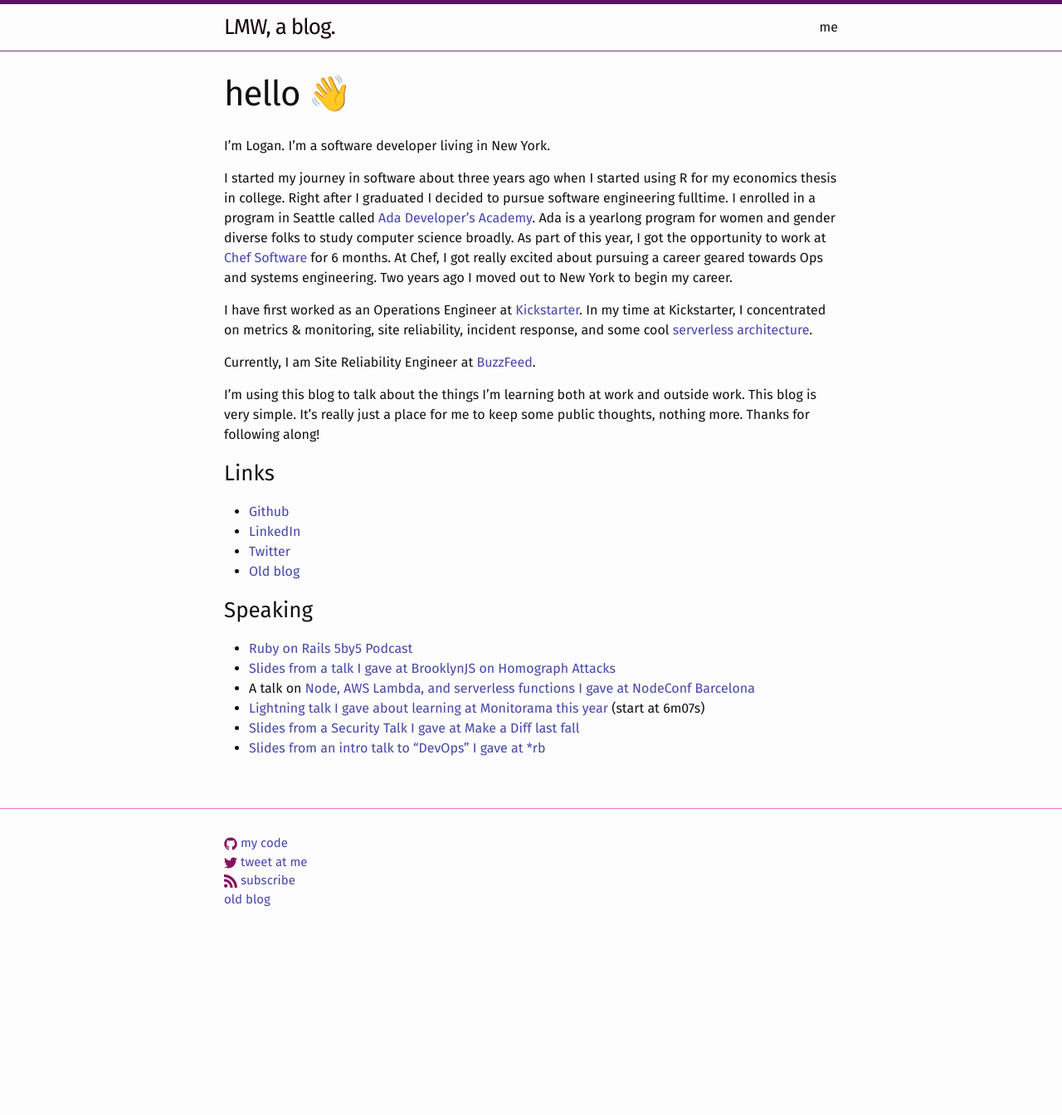
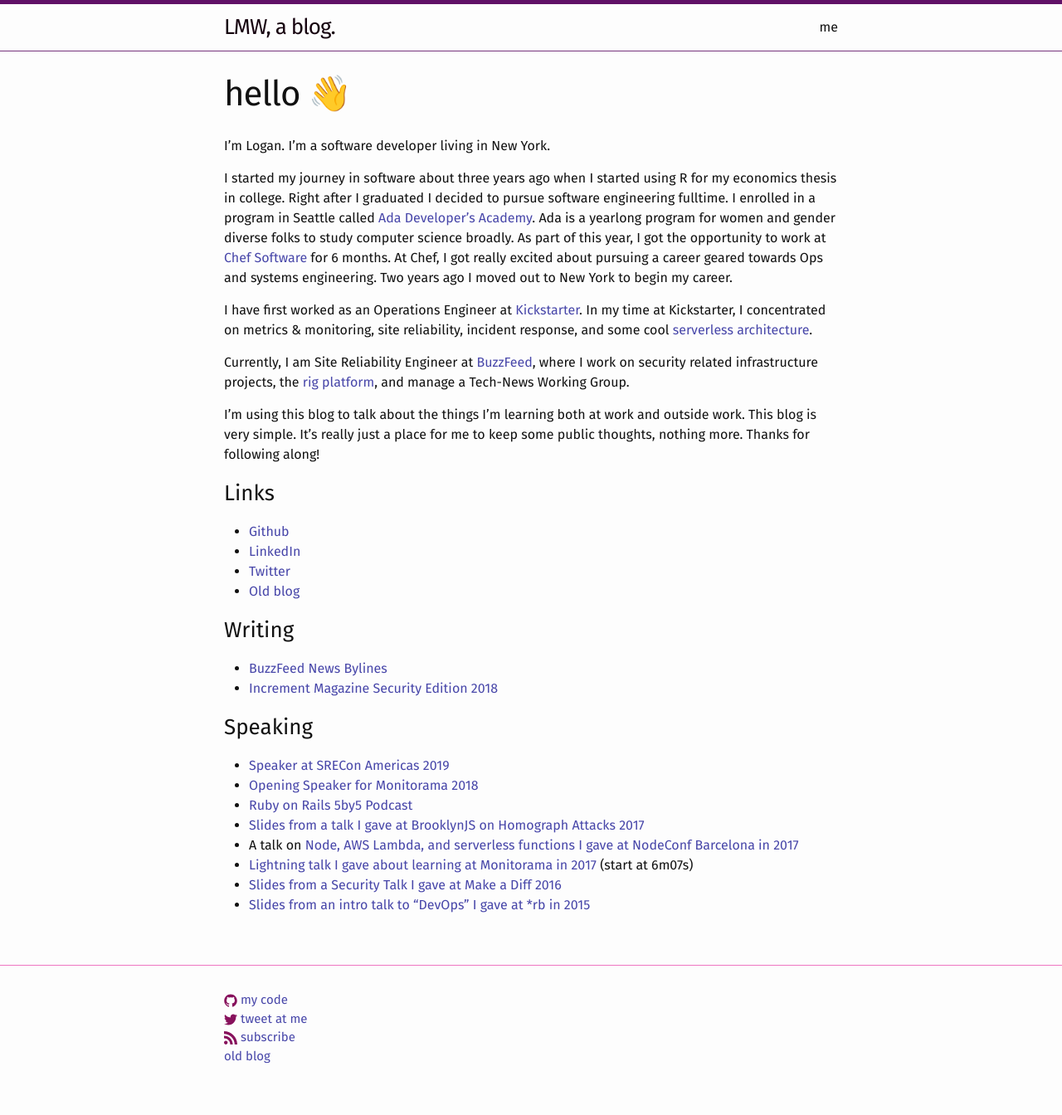
Before and after one commit to ghazaal71/loganmeetsworld, a Jekyll site: the page built from about.md, in a window 1280 px wide. Shown: the whole page at 83% size. Built offline with Jekyll 4.4.1, drawn with Linux system fonts in a browser that asks for light colours; before the commit the page ends 1155 px from its top, so only the background shows below that.

Commit message:
update about me

```diff
--- a/about.md
+++ b/about.md
@@ -10,7 +10,7 @@
 
 I have first worked as an Operations Engineer at [Kickstarter](www.kickstarter.com). In my time at Kickstarter, I concentrated on metrics & monitoring, site reliability, incident response, and some cool [serverless architecture](https://kickstarter.engineering/leveraging-functional-programming-aws-lambda-to-drive-chatops-4b269558d3fb).
 
-Currently, I am Site Reliability Engineer at [BuzzFeed](https://www.buzzfeed.com).
+Currently, I am Site Reliability Engineer at [BuzzFeed](https://www.buzzfeed.com), where I work on security related infrastructure projects, the [rig platform](https://tech.buzzfeed.com/deploy-with-haste-the-story-of-rig-ca9a58b5719a?gi=a7b7468a629d), and manage a Tech-News Working Group.
 
 I'm using this blog to talk about the things I'm learning both at work and outside work. This blog is very simple. It's really just a place for me to keep some public thoughts, nothing more. Thanks for following along!
 
@@ -18,14 +18,21 @@
 
 * [Github](https://github.com/loganmeetsworld)
 * [LinkedIn](https://www.linkedin.com/in/mcdonaldlogan/)
-* [Twitter](https://twitter.com/loganmeetsworld)
+* [Twitter](https://twitter.com/_loganmcdonald)
 * [Old blog](https://loganmcdonald.me)
+
+### Writing
+
+* [BuzzFeed News Bylines](https://www.buzzfeednews.com/author/loganmcdonald)
+* [Increment Magazine Security Edition 2018](https://increment.com/security/open-sourcing-buzzfeeds-single-sign-on-process/)
 
 ### Speaking
 
+* [Speaker at SRECon Americas 2019](https://www.usenix.org/conference/srecon19americas/presentation/mcdonald)
+* [Opening Speaker for Monitorama 2018](https://vimeo.com/274821071)
 * [Ruby on Rails 5by5 Podcast](https://5by5.tv/rubyonrails/241)
-* [Slides from a talk I gave at BrooklynJS on Homograph  Attacks](https://github.com/loganmeetsworld/homographs-talk)
-* A talk on [Node, AWS Lambda, and serverless functions I gave at NodeConf Barcelona](https://opbeat.com/community/posts/using-node-in-a-serverless-world-by-logan-mcdonald/)
-* [Lightning talk I gave about learning at Monitorama this year](https://vimeo.com/221064922) (start at 6m07s)
-* [Slides from a Security Talk I gave at Make a Diff last fall](https://gist.github.com/loganmeetsworld/b9e2931e6b2a9aabe5e85e9f6cdac882)
-* [Slides from an intro talk to "DevOps" I gave at *rb](https://gist.github.com/loganmeetsworld/941ea9c6f7a63646b3ccd91acaabe6e0)
+* [Slides from a talk I gave at BrooklynJS on Homograph  Attacks 2017](https://github.com/loganmeetsworld/homographs-talk)
+* A talk on [Node, AWS Lambda, and serverless functions I gave at NodeConf Barcelona in 2017](https://opbeat.com/community/posts/using-node-in-a-serverless-world-by-logan-mcdonald/)
+* [Lightning talk I gave about learning at Monitorama in 2017](https://vimeo.com/221064922) (start at 6m07s)
+* [Slides from a Security Talk I gave at Make a Diff 2016](https://gist.github.com/loganmeetsworld/b9e2931e6b2a9aabe5e85e9f6cdac882)
+* [Slides from an intro talk to "DevOps" I gave at *rb in 2015](https://gist.github.com/loganmeetsworld/941ea9c6f7a63646b3ccd91acaabe6e0)
```
